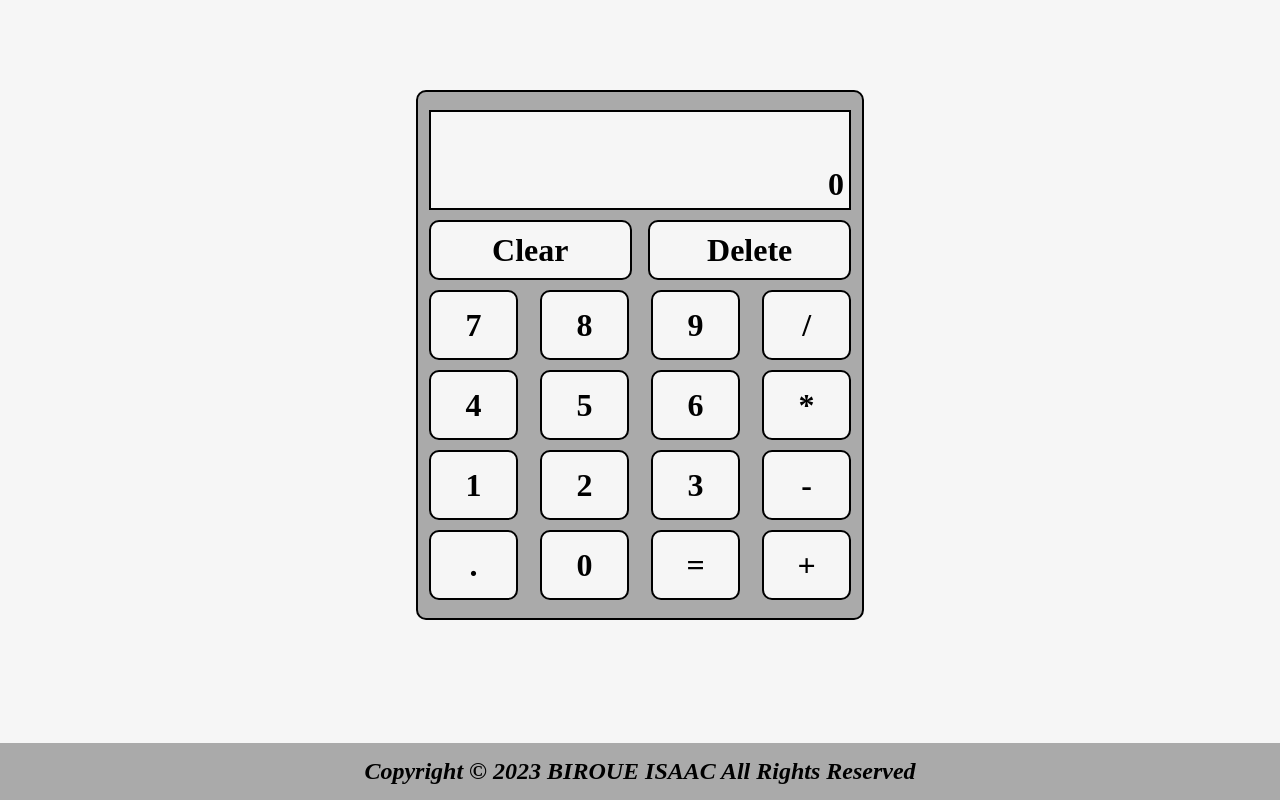
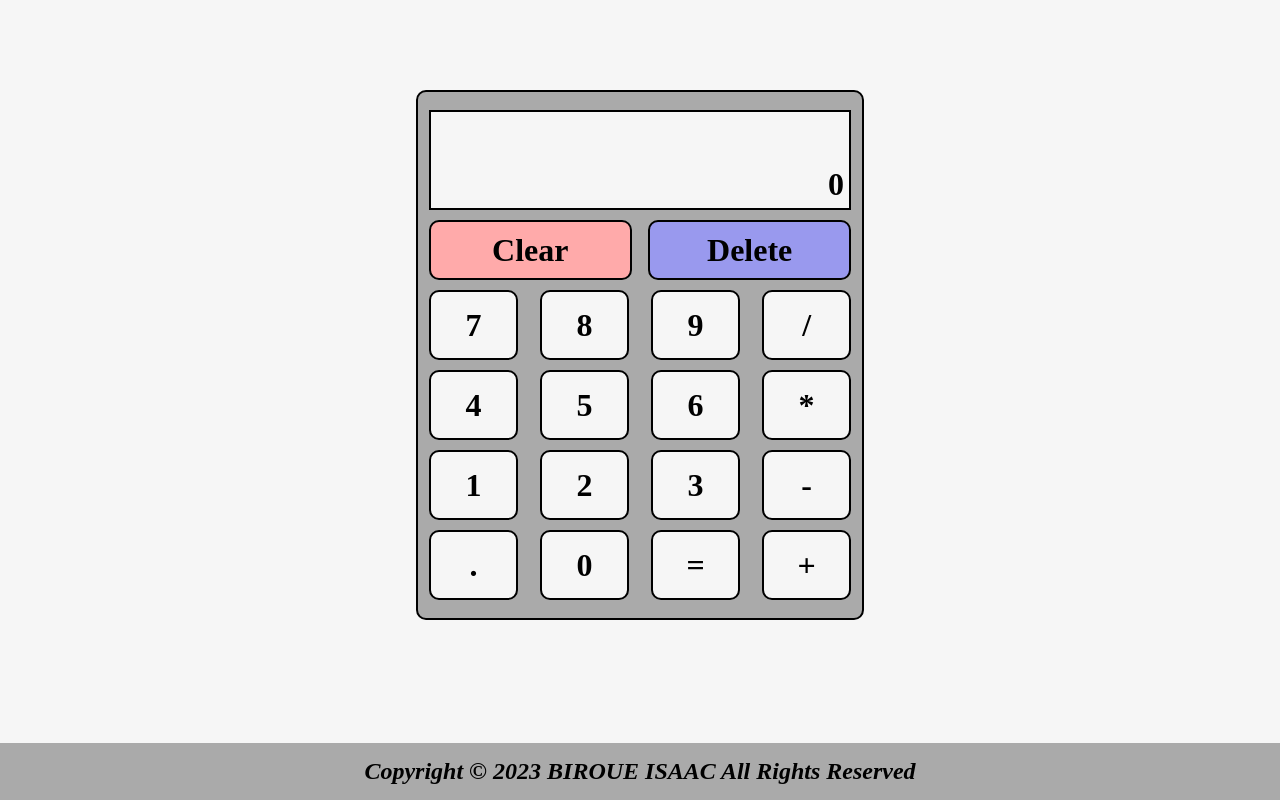
Before and after one commit to biroue10/Project-Calculator, a website: page index.html in a window 1280 px wide. Drawn offline with Linux system fonts and the light colour scheme.

Commit message:
refactor my code

```diff
--- a/index.html
+++ b/index.html
@@ -17,8 +17,8 @@
         <div class="first-row-element">0</div>
       </div>
       <div class="second-row">
-        <div class="second-row-element">clear</div>
-        <div class="second-row-element">delete</div>
+        <div class="second-row-element effacer">clear</div>
+        <div class="second-row-element supprimer">delete</div>
       </div>
       <div class="third-row">
         <div class="third-row-element">7</div>
--- a/style.css
+++ b/style.css
@@ -95,3 +95,9 @@ footer{
     background-color: #aaaaaa;
     padding: 15px;
 }
+.effacer{
+    background-color: #ffaaaa;
+}
+.supprimer{
+    background-color: #9999ee;
+}
```
